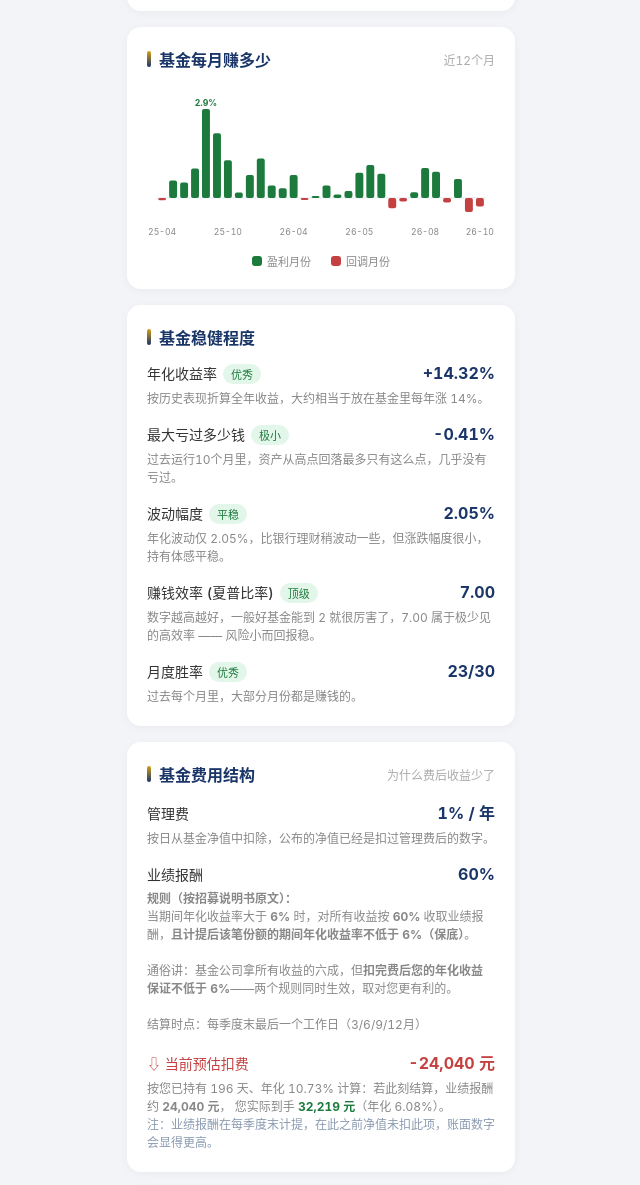
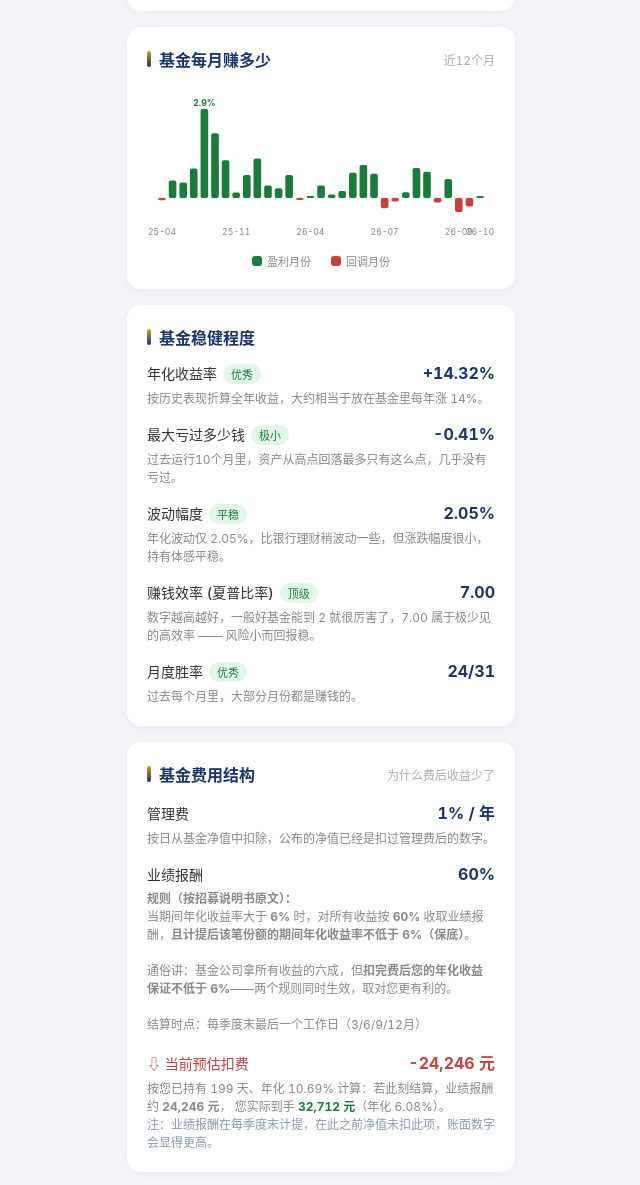
Before and after one commit to redclawcecilia-tech/family, a plain HTML site: page index.html in a window 1280 px wide. Shown: the part 1032-2217 px from the top of the page, without its empty margins (319-959 px from the left). Drawn offline with Linux system fonts and the light colour scheme.

Commit message:
净值自动更新 2026-10-16 NAV=1.3602

```diff
--- a/index.html
+++ b/index.html
@@ -49,6 +49,7 @@ const CONFIG = {
 
 
 
+
     { date: "2026-03-31", nav: 1.2869 },
     { date: "2026-04-22", nav: 1.2966 },   // 自 Gmail 邮件自动读取
     { date: "2026-04-23", nav: 1.2961 },
@@ -67,7 +68,9 @@ const CONFIG = {
     { date: "2026-09-14", nav: 1.3611 },
     { date: "2026-09-23", nav: 1.3696 },
     { date: "2026-09-29", nav: 1.3632 },
-    { date: "2026-10-13", nav: 1.3593 }
+    { date: "2026-10-13", nav: 1.3593 },
+    { date: "2026-10-16", nav: 1.3602 }
+
 
 
 
@@ -88,6 +91,7 @@ const CONFIG = {
 
   // 【琰知一号基金历史净值】（来自招商 PPT，展示给父母建立信心）
   fundHistory: [
+
 
 
 
@@ -134,7 +138,9 @@ const CONFIG = {
     { date: "2026-09-14", nav: 1.3611 },
     { date: "2026-09-23", nav: 1.3696 },
     { date: "2026-09-29", nav: 1.3632 },
-    { date: "2026-10-13", nav: 1.3593 }
+    { date: "2026-10-13", nav: 1.3593 },
+    { date: "2026-10-16", nav: 1.3602 }
+
 
 
 
```
